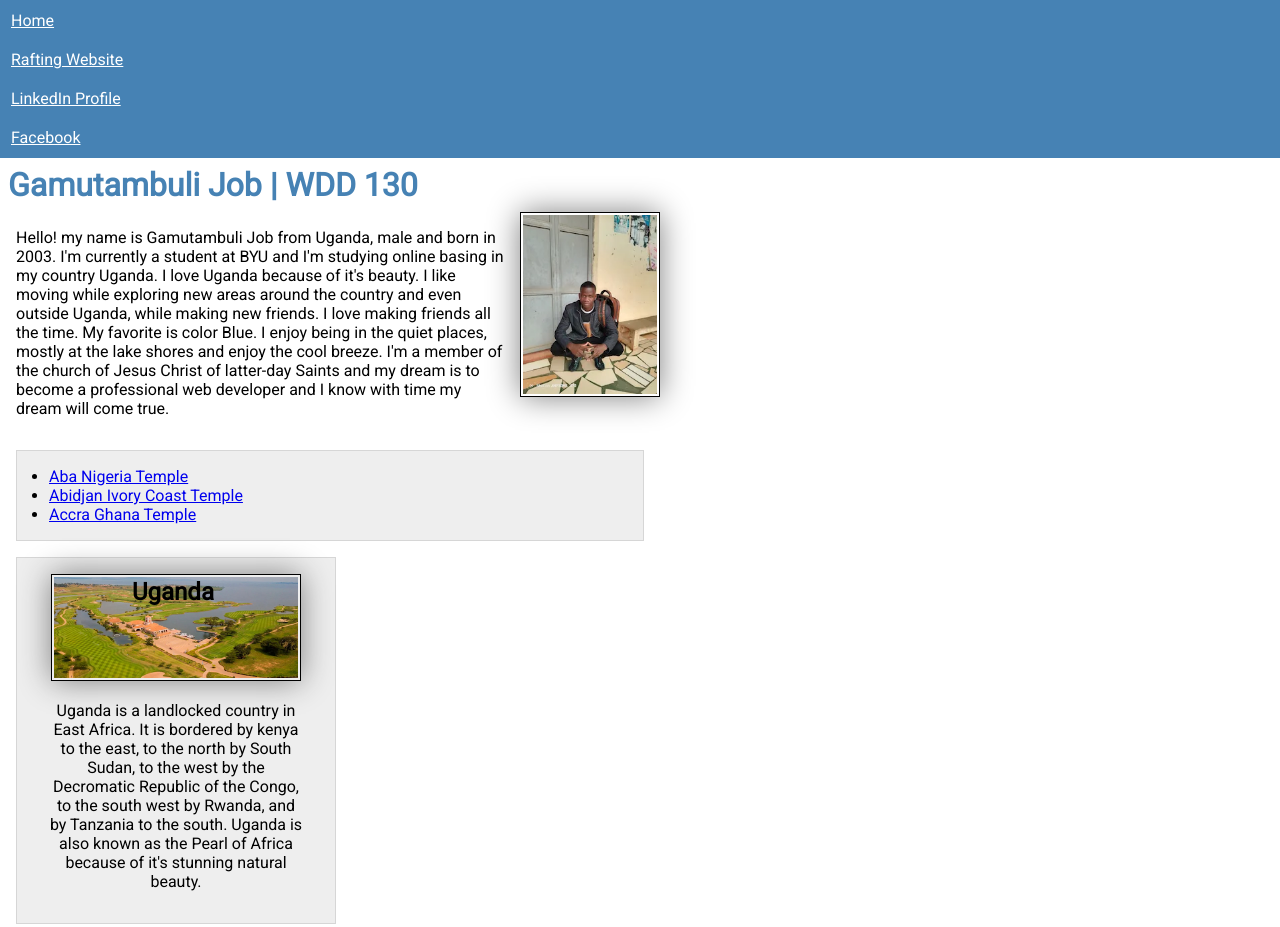
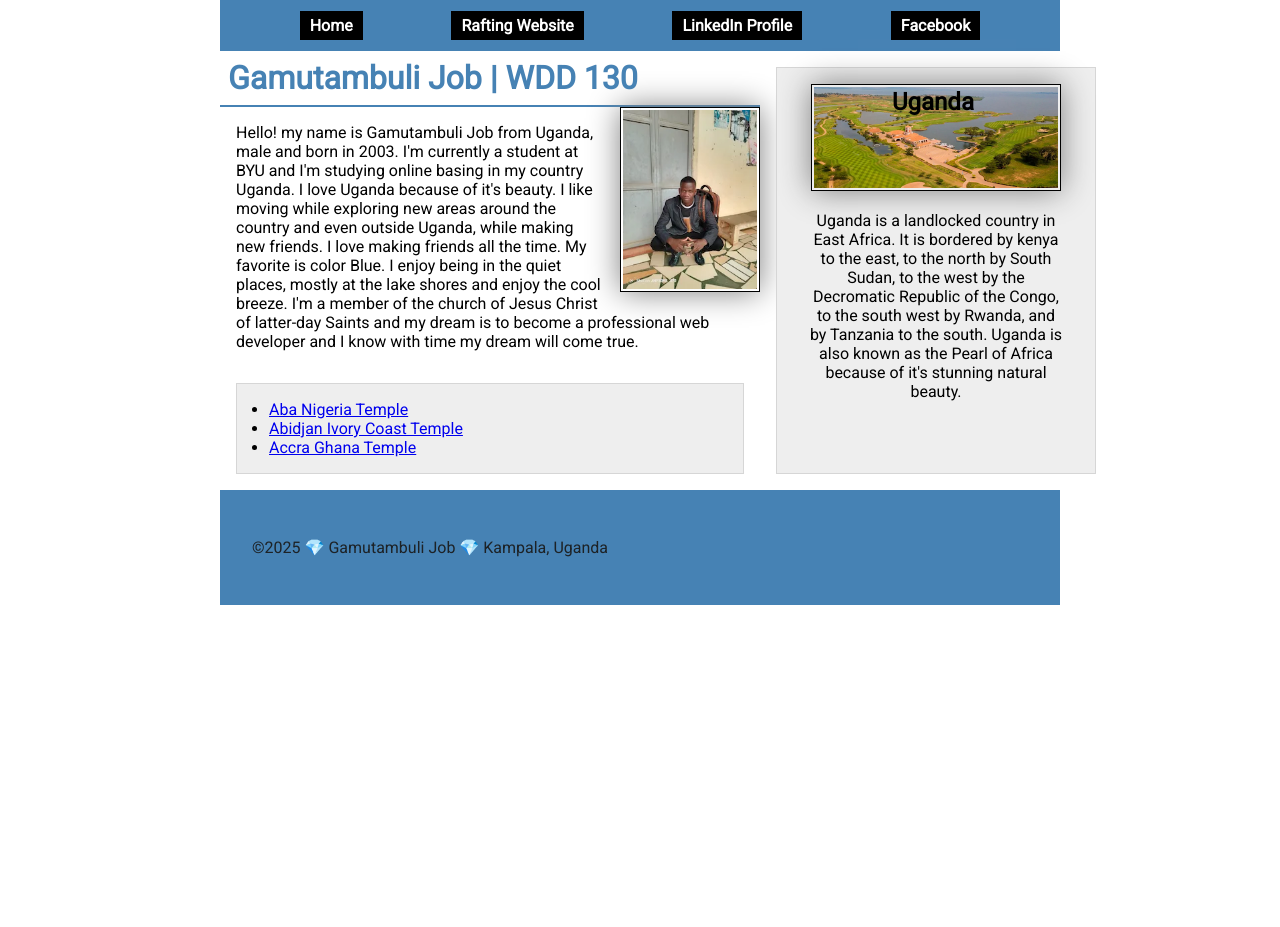
Before and after one commit to Gamujob/wdd130, a plain HTML site: page index.html in a window 1280 px wide. Shown: the top 927 px of the page. After the commit the page ends 800 px from the top, so only its background shows below. Drawn offline with Linux system fonts and the light colour scheme.

Commit message:
code-along week 04 home page layout enhancement

```diff
--- a/index.html
+++ b/index.html
@@ -25,10 +25,12 @@
             <a href="https://facebook.com">Facebook</a>
         </nav>
     </header>
+    <div class="grid">
         <main>
             <h1>Gamutambuli Job | WDD 130</h1>
             <img src="images/profile.webp" alt="Gamutambuli Job Profile Picture" width="200">
-        <p>Hello! my name is Gamutambuli Job from Uganda, male and born in 2003. I'm currently a student at BYU and I'm
+            <p>Hello! my name is Gamutambuli Job from Uganda, male and born in 2003. I'm currently a student at BYU and
+                I'm
                 studying online basing in my country Uganda. I love Uganda because of it's beauty. I like moving while
                 exploring new areas around the country and even outside Uganda, while making new friends. I love making
                 friends all the time. My favorite is color Blue. I enjoy being in the quiet places, mostly at the lake
@@ -48,9 +50,11 @@
             <h2>Uganda</h2>
             <img src="images/lake-victoria.jpg" alt="Lake Victoria in Uganda">
             <p>Uganda is a landlocked country in East Africa. It is bordered by kenya to the east, to the north by South
-            Sudan, to the west by the Decromatic Republic of the Congo, to the south west by Rwanda, and by Tanzania to
+                Sudan, to the west by the Decromatic Republic of the Congo, to the south west by Rwanda, and by Tanzania
+                to
                 the south. Uganda is also known as the Pearl of Africa because of it's stunning natural beauty.</p>
         </aside>
+    </div>
     <footer>
         <p>©2025 💎 Gamutambuli Job 💎 Kampala, Uganda</p>
     </footer>
--- a/styles/styles.css
+++ b/styles/styles.css
@@ -16,34 +16,34 @@ body {
     --box-shadow: 0 0 30px gray;
     --border: 1px solid black;
     --text-align: center;
+    --color: steelblue;
 }
 
 nav {
-    background-color: steelblue;
+    background-color: var(--color);
     padding: 1px;
+    display: flex;
+    flex-direction: row;
+    justify-content: space-evenly;
+    align-items: center;
 }
 nav a {
-    /* this is a comment */
+    font-size: 1rem;
+    margin: 10px;
     color: white;
     display: block;
-    padding: 10px;
+    padding: 5px 10px;
+    text-decoration: none;
+    background-color: #000;
+    font-weight: 700;
+}
+
+nav a:hover {
+    color: brown;
 }
 
 main {
     max-width:660px;
-}
-
-h1 {
-    color: steelblue;
-    padding: .5rem;
-}
-
-img {
-    width: var(--width);
-    height: var(--height);
-    border: var(--border);
-    padding: var(--paddind);
-    box-shadow: var(--box-shadow);
 }
 
 main img {
@@ -56,8 +56,32 @@ main img {
     margin: 0 0 1rem 1rem;
 }
 
+h1 {
+    color: var(--color);
+    padding: .5rem;
+    border-bottom: 2px solid var(--color);
+}
+
+img {
+    width: var(--width);
+    height: var(--height);
+    border: var(--border);
+    padding: var(--paddind);
+    box-shadow: var(--box-shadow);
+}
+
 p {
     padding: 1rem;
+}
+
+header, .grid, footer {
+    max-width: 840px;
+    margin: 0 auto;
+}
+
+.grid {
+    display: grid;
+    grid-template-columns: auto 300px;
 }
 
 aside {
@@ -83,9 +107,12 @@ aside h2 {
 }
 
 footer {
-    margin-top: 15px;
-    border-top: var(--border);
-    text-align: var(--text-align);
+    /* margin-top: 15px; */
+    /* border-top: var(--border); */
+    /* text-align: var(--text-align); */
+    background-color: var(--color);
+    color: #1d2226;
+    padding: 2rem 1rem;
 }
 
 /* Class Selectors */
```
Lines whose indentation alone changed are shown as unchanged.
